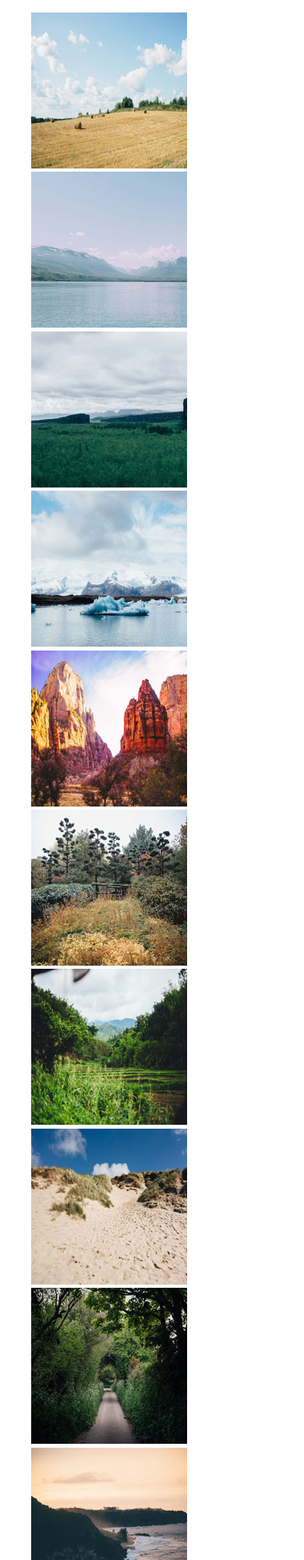
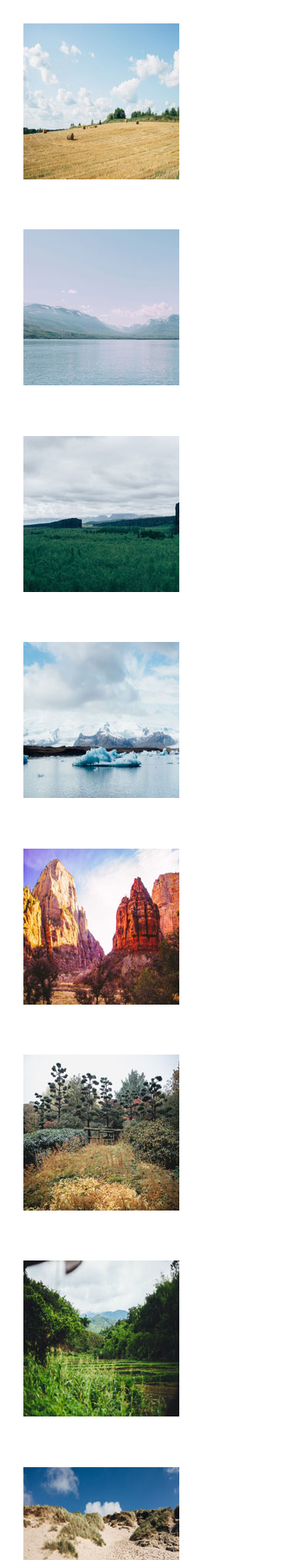
Before and after one commit to dbixel/techdegree-project-4, a plain HTML site: page index.html in a window 390 px wide. Shown: the top 2000 px of the page at 78% size. Drawn offline with Linux system fonts and the light colour scheme.

Commit message:
Establsih media queries. Make thumbnails flex items.

```diff
--- a/css/styles.css
+++ b/css/styles.css
@@ -1,3 +1,26 @@
-ul {
-  list-style-type: none;
+
+img {
+  margin: 30px;
 }
+
+
+.light-box {
+    display: flex;
+    flex-wrap: wrap;
+  }
+
+/********************************
+Media Queries
+********************************/
+
+@media (min-width: 769px) {
+
+}
+
+@media (min-width: 1025px) {
+
+ .container {
+   max-width: 1050px;
+   margin: auto;
+ }
+}
--- a/index.html
+++ b/index.html
@@ -8,46 +8,46 @@
   </head>
   <body>
     <div class="container">
-      <ul>
+      <div class="light-box">
         <div>
-          <li>
-            <img src="img/thumbnails/01.jpg"
-          </li>
+          <img src="img/thumbnails/01.jpg" alt="Hay Bales">
         </div>
-        <li>
-          <img src="img/thumbnails/02.jpg"
-        </li>
-        <li>
-          <img src="img/thumbnails/03.jpg"
-        </li>
-        <li>
-          <img src="img/thumbnails/04.jpg"
-        </li>
-        <li>
-        <img src="img/thumbnails/05.jpg"
-        </li>
-        <li>
-          <img src="img/thumbnails/06.jpg"
-        </li>
-        <li>
-          <img src="img/thumbnails/07.jpg"
-        </li>
-        <li>
-          <img src="img/thumbnails/08.jpg"
-        </li>
-        <li>
-          <img src="img/thumbnails/09.jpg"
-        </li>
-        <li>
-          <img src="img/thumbnails/10.jpg"
-        </li>
-        <li>
-          <img src="img/thumbnails/11.jpg"
-        </li>
-        <li>
-          <img src="img/thumbnails/12.jpg"
-        </li>
-      </ul>
+        <div>
+          <img src="img/thumbnails/02.jpg" alt="Lake">
+       </div>
+         <div>
+          <img src="img/thumbnails/03.jpg" alt="Canyon">
+        </div>
+        <div>
+          <img src="img/thumbnails/04.jpg" alt="Iceberg">
+        </div>
+        <div>
+          <img src="img/thumbnails/05.jpg" alt="Desert">
+        </div>
+         <div>
+          <img src="img/thumbnails/06.jpg" alt="Fall">
+         </div>
+         <div>
+          <img src="img/thumbnails/07.jpg" alt="Plantation">
+         </div>
+         <div>
+          <img src="img/thumbnails/08.jpg" alt="Dunes">
+         </div>
+         <div>
+          <img src="img/thumbnails/09.jpg" alt="Countryside Lanes">
+         </div>
+         <div>
+          <img src="img/thumbnails/10.jpg" alt="Sunset">
+        </div>
+        <div>
+          <img src="img/thumbnails/11.jpg" alt="Cave">
+        </div>
+        <div>
+          <img src="img/thumbnails/12.jpg" alt="Bluebells">
+        </div>
+      </div>
     </div>
+    <footer>
+    </footer>
   </body>
 </html>
```
